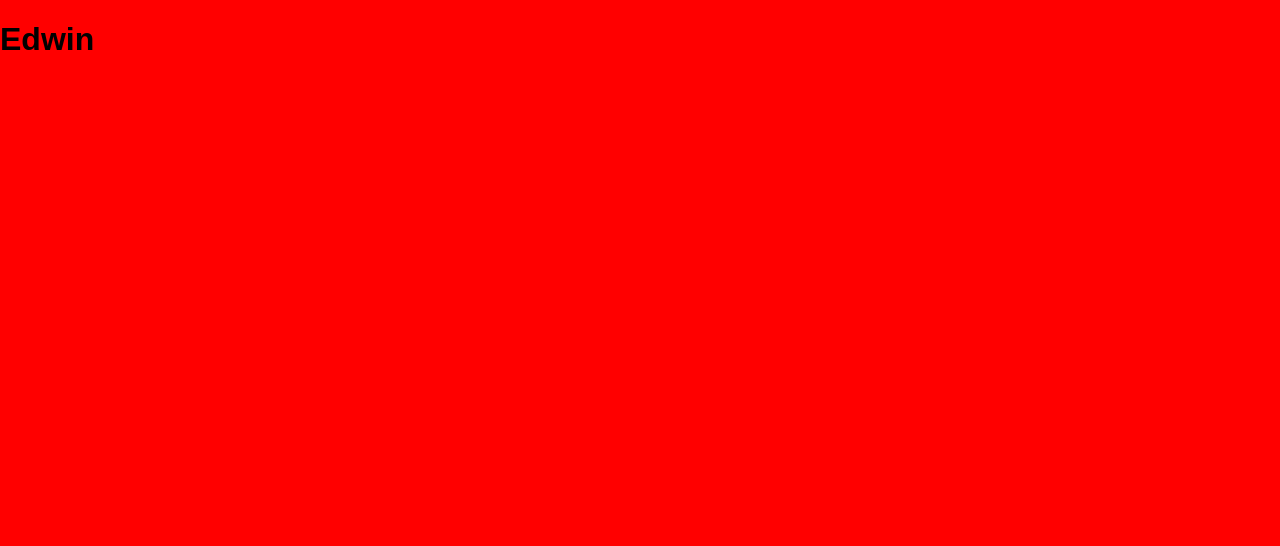
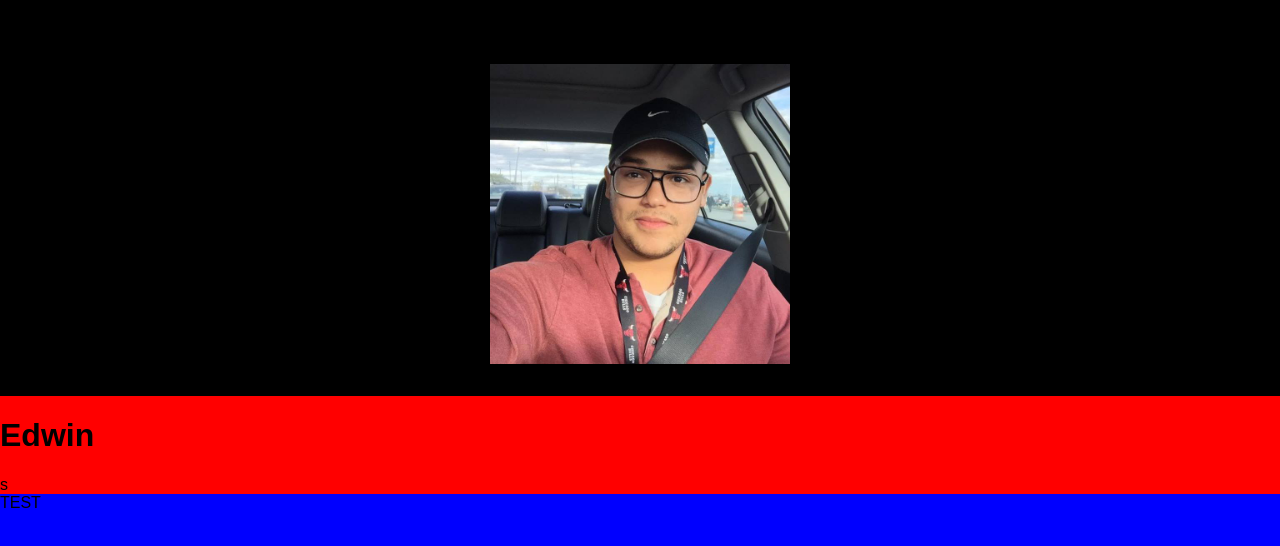
Before and after one commit to eperez1991/eperez1991.github.io, a plain HTML site: page index.html in a window 1280 px wide. Drawn offline with Linux system fonts and the light colour scheme.

Commit message:
added header with logo (picture)

```diff
--- a/index.html
+++ b/index.html
@@ -10,7 +10,15 @@
 </head>
 <body>
 
+<header>
+
+    <img class="pic" src="edwin.jpg" alt="nba.com" width=300px height=300px>
+
+
+</header>
 <h1>Edwin</h1>
+    s
 
+    <footer>TEST</footer>
 </body>
 </html>
--- a/style.css
+++ b/style.css
@@ -3,3 +3,27 @@ html{
 background-color:red;
 
 }
+header{
+padding-top:10%;
+background-color:black;
+
+}
+footer{
+background-color:blue;
+padding-bottom:100%;
+
+
+}
+
+img.pic{
+    display: block;
+    margin-left: auto;
+    margin-right: auto;
+
+    }
+
+    header{
+    padding-top:4em;
+    padding-bottom:2em;
+
+    }
```
Also changed, not shown: edwin.jpg (added).
